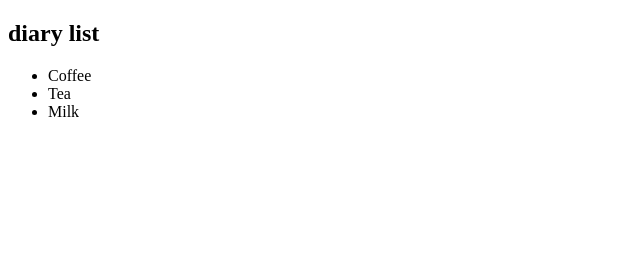
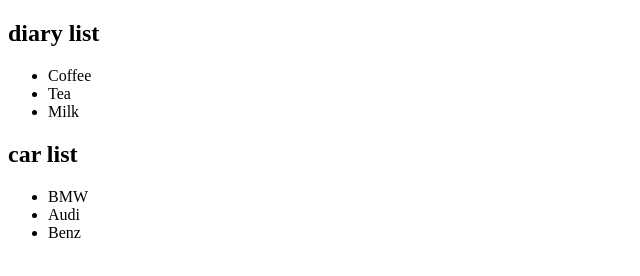
Before and after one commit to DevopsAWSUser/Vanitha-Devops-2025, a plain HTML site: page index.html in a window 1280 px wide. Shown: the whole page, without its empty margins (0-640 px from the left). Drawn offline with Linux system fonts and the light colour scheme.

Commit message:
added car list

```diff
--- a/index.html
+++ b/index.html
@@ -10,5 +10,13 @@
   <li>Milk</li>
 </ul>
 
+<h2>car list</h2>
+
+<ul>
+  <li>BMW</li>
+  <li>Audi</li>
+  <li>Benz</li>
+</ul>
+
 </body>
 </html>
```
